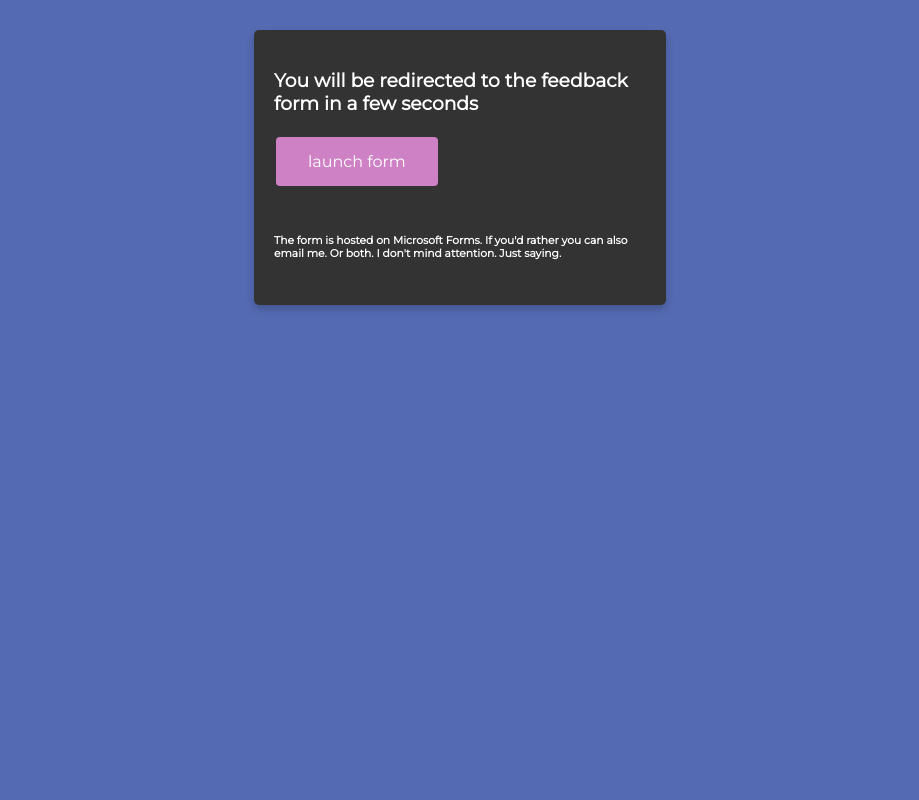
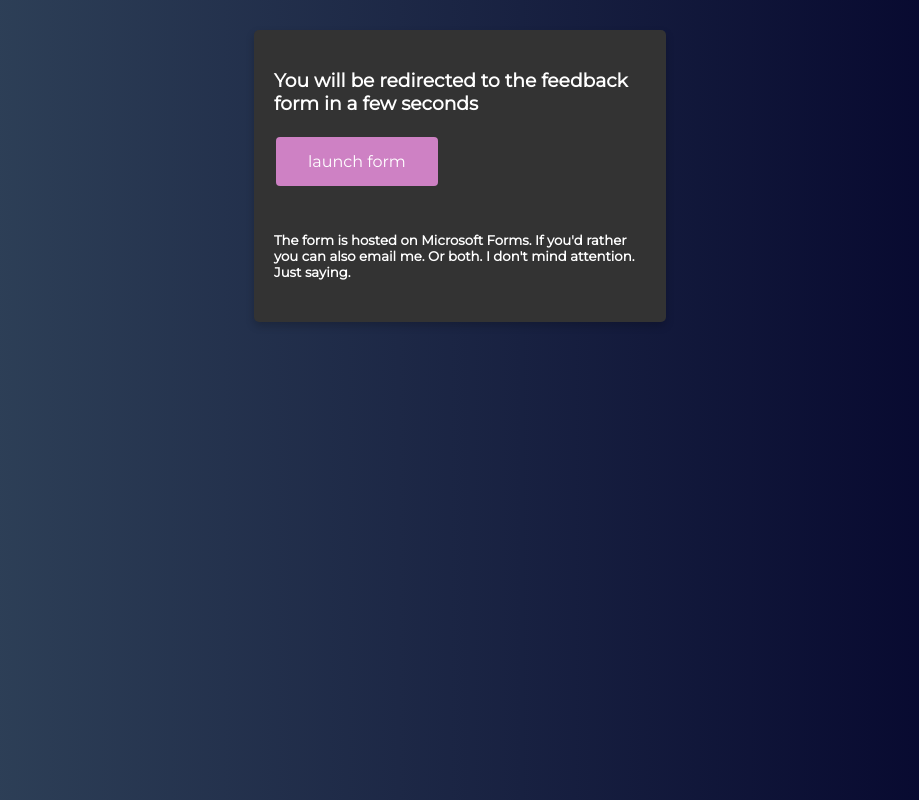
Before and after one commit to willowyx/name-pending, a plain HTML site: page uwuify/feedback/index.html in a window 1280 px wide. Shown: the whole page, without its empty margins (180-1099 px from the left). Drawn offline with Linux system fonts and the light colour scheme.

Commit message:
feedback redir page finished

```diff
--- a/uwuify/feedback/index.html
+++ b/uwuify/feedback/index.html
@@ -13,7 +13,7 @@
             font-family: 'Montserrat', sans-serif;
             margin: 0;
             padding: 0;
-            background: #546ab2;
+            background: linear-gradient(to right, #34495E, #010029);
         }
 
         .container {
@@ -67,10 +67,10 @@
         <h3>You will be redirected to the feedback form in a few seconds</h3>
         <a class="link" href="https://forms.cloud.microsoft/r/8b1BKpK16H">launch form</a>
         <br><br>
-        <h6>
+        <h5>
             The form is hosted on Microsoft Forms. If you'd rather you can also email me.
             Or both. I don't mind attention. Just saying.
-        </h6>
+        </h5>
     </div>
 </div>
 
```
Also changed, not shown: static/header_uwuify_dark.png (added).
